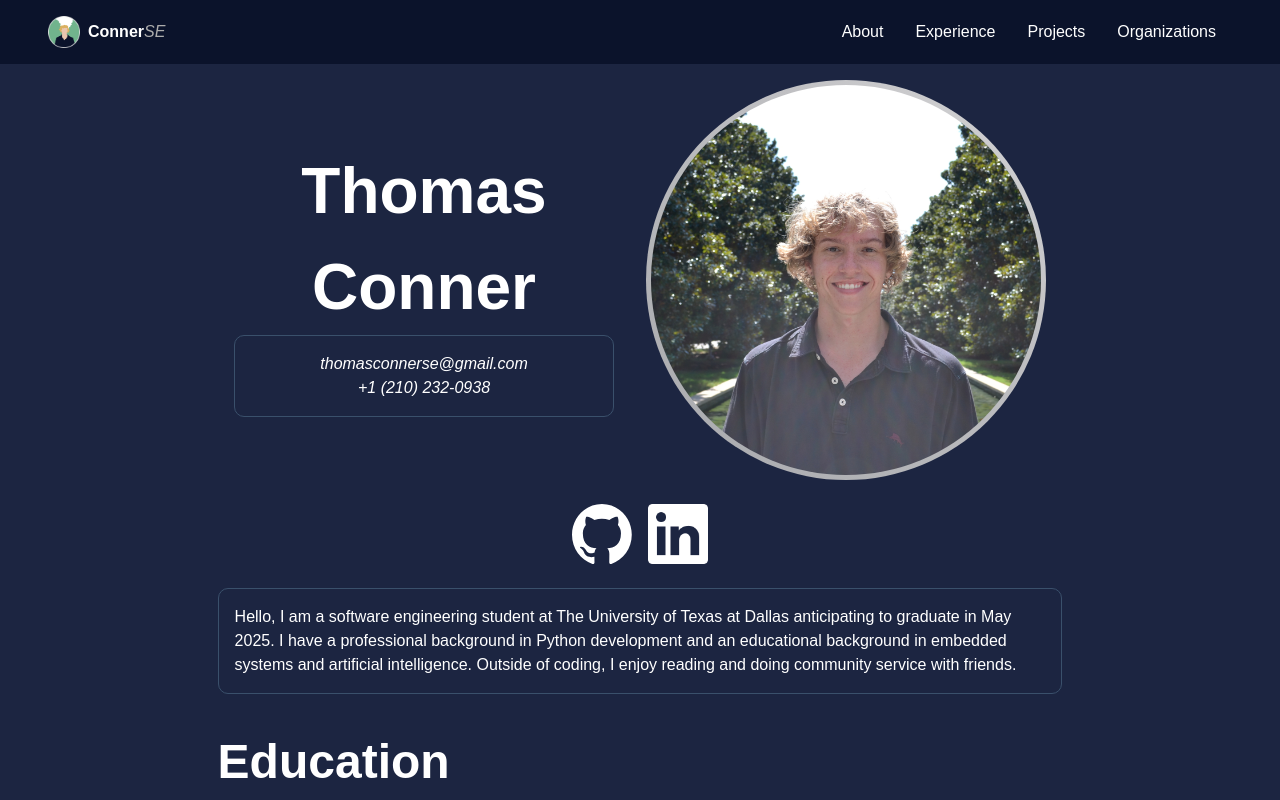
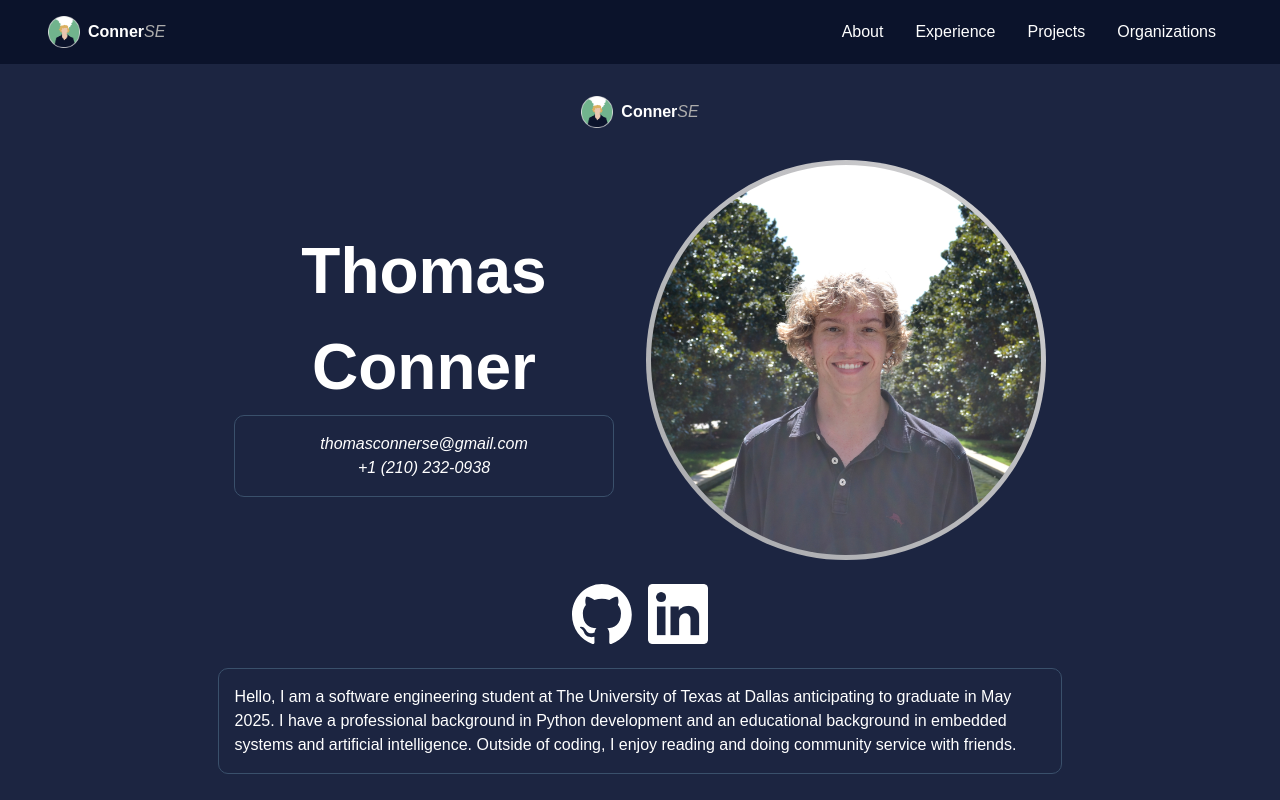
Before and after one commit to ThomasDanger/ThomasDanger.github.io, a Next.js app: page / in a window 1280 px wide. Shown: the top 800 px of the page. Built offline with nearby package versions, Linux system fonts and the light colour scheme.

Commit message:
Added Mobile Nav

```diff
--- a/app/components/Entry/Entry.module.css
+++ b/app/components/Entry/Entry.module.css
@@ -227,4 +227,14 @@
     .location_text{
         display: none;
     }
+    .heading{
+        text-align: center;
+    }
+    .subheading{
+        text-align: center;
+    }
+    .body{
+        margin: 1em 1em;
+        text-align: center;
+    }
 }
--- /dev/null
+++ b/app/components/Navbar/MobileNavBar.module.css
@@ -0,0 +1,51 @@
+.container{
+    display: flex;
+    flex-direction: column;
+    text-align: center;
+    justify-content: center;
+    align-items: center;
+}
+
+.toggleNav{
+    margin: 2rem 0 1rem 0;
+}
+.toggleNav:hover{
+    text-decoration: underline;
+}
+
+.home_text{
+    font-weight:bold;
+}
+
+.toggle_nav_div{
+    display: flex;
+    align-items: center;
+}
+
+.home_span{
+    font-style: italic;
+    color: #adadad;
+    font-weight: lighter;
+}
+
+.home_img{
+    height: 2rem;
+    width: 2rem;
+
+    margin-right:0.5rem;
+}
+
+.nav_link{
+    margin: 0.25rem 0;
+    font-weight: bold;
+}
+
+.nav_link:hover{
+    text-decoration: underline;
+}
+
+.nav{
+    border: 1px solid #3A506B;
+    padding: 0.25rem 4rem;
+    border-radius: 10px;
+}
--- /dev/null
+++ b/app/components/Navbar/MobileNavBar.tsx
@@ -0,0 +1,50 @@
+'use client'
+
+import React, { useState } from 'react';
+
+import styles from './MobileNavBar.module.css'
+
+
+const MobileNavBar: React.FC = () => {
+  const [isOpen, setIsOpen] = useState(false);
+
+  const toggleNav = () => {
+    setIsOpen((prev) => !prev);
+  };
+
+  return (
+    <div className={styles.container}>
+      <button onClick={toggleNav} className={styles.toggleNav}>
+        <div className={styles.toggle_nav_div}>
+          <img className={styles.home_img} src='./connerse_logo.png'></img>
+          <h1 className={styles.home_text}>Conner<span className={styles.home_span}>SE</span></h1>
+        </div>
+
+
+      </button>
+      {isOpen && (
+        <nav className={styles.nav}>
+          <ul className={styles.nav_list}>
+            <li className={styles.nav_link}>
+              <a href="./">Home</a>
+            </li>
+            <li className={styles.nav_link}>
+              <a href="./About">About</a>
+            </li>
+            <li className={styles.nav_link}>
+              <a href="./Experience">Experience</a>
+            </li>
+            <li className={styles.nav_link}>
+              <a href="./Projects">Projects</a>
+            </li>
+            <li className={styles.nav_link}>
+              <a href="./Organizations">Organizations</a>
+            </li>
+          </ul>
+        </nav>
+      )}
+    </div>
+  );
+};
+
+export default MobileNavBar;
--- /dev/null
+++ b/app/page.module.css
@@ -0,0 +1,12 @@
+.header{
+    margin:2rem 17vw 0 17vw;
+    font-weight:bold;
+    font-size:3rem;
+}
+
+@media (max-width: 800px){
+    .header{
+        text-align: center;
+        font-size: 2.5rem;
+    }
+}
--- a/app/page.tsx
+++ b/app/page.tsx
@@ -1,6 +1,10 @@
 import Navbar from './components/Navbar/Navbar.js';
 import EntryList from './components/EntryList/EntryList';
 import HomePage from './components/HomePage/HomePage.js';
+
+import MobileNavBar from './components/NavBar/MobileNavBar';
+
+import styles from './page.module.css';
 
 
 import Footer from './components/Footer/Footer.js'
@@ -9,19 +13,20 @@ export default function Home() {
   return (
     <div>
       <Navbar/>
+      <MobileNavBar/>
       <HomePage/>
 
 
-      <h2 style={{'margin':'2rem 17vw 0 17vw', 'fontWeight':'bold', 'fontSize':'3rem'}}>Education</h2>
+      <h2 className={styles.header}>Education</h2>
       <EntryList category='education' num={3}/>
 
-      <h2 style={{'margin':'2rem 17vw 0 17vw', 'fontWeight':'bold', 'fontSize':'3rem'}}> Recent Experience</h2>
+      <h2 className={styles.header}> Recent Experience</h2>
       <EntryList category='experience' num={3}/>
 
-      <h2 style={{'margin':'2rem 17vw 0 17vw', 'fontWeight':'bold', 'fontSize':'3rem'}}>Recent Projects</h2>
+      <h2 className={styles.header}>Recent Projects</h2>
       <EntryList category='projects' num={3}/>
 
-      <h2 style={{'margin':'2rem 17vw 0 17vw', 'fontWeight':'bold', 'fontSize':'3rem'}}>Organizations</h2>
+      <h2 className={styles.header}>Organizations</h2>
       <EntryList category='organizations' num={3}/>
 
       <Footer/>
```
